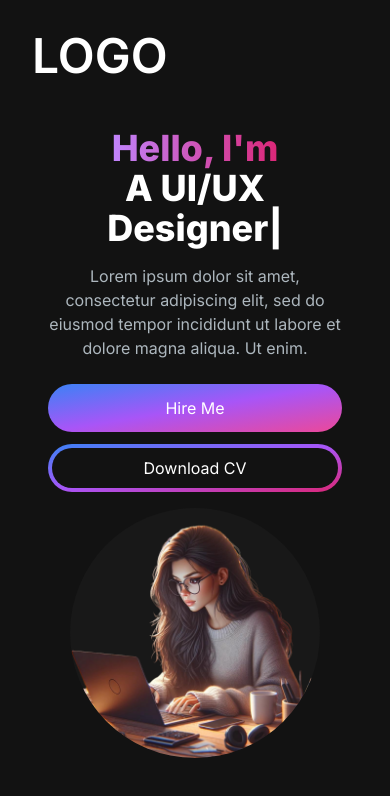
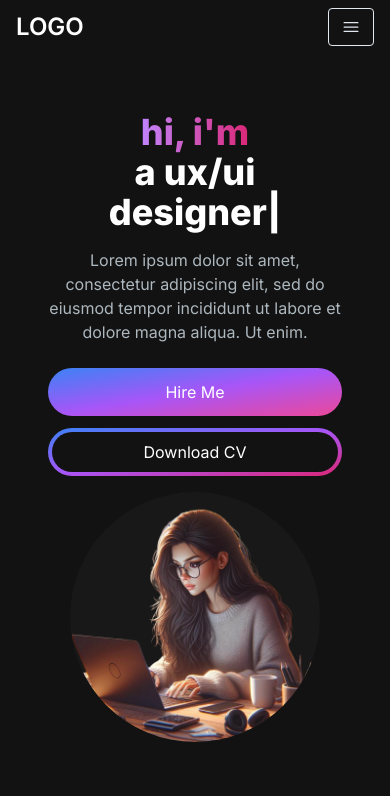
Before and after one commit to delabahmani/portfolio, a Next.js app: page / in a window 390 px wide. Shown: the top 796 px of the page. Built offline with nearby package versions, Linux system fonts and the light colour scheme.

Commit message:
Added navbar components

```diff
--- a/package.json
+++ b/package.json
@@ -9,6 +9,7 @@
     "lint": "next lint"
   },
   "dependencies": {
+    "@heroicons/react": "^2.1.1",
     "next": "14.1.0",
     "react": "^18",
     "react-dom": "^18",
--- a/src/app/layout.tsx
+++ b/src/app/layout.tsx
@@ -1,7 +1,7 @@
 import type { Metadata } from "next";
 import { Inter } from "next/font/google";
 import "./globals.css";
-import Background from "@/components/Background";
+
 
 const inter = Inter({ subsets: ["latin"] });
 
--- a/src/app/page.tsx
+++ b/src/app/page.tsx
@@ -7,7 +7,7 @@
   return (
     <main className="flex min-h-screen flex-col bg-[#121212]">
       <Navbar />
-      <div className="container mx-auto px-12 py-4">
+      <div className="container mt-24 mx-auto px-12 py-4">
       <HeroSection />
       </div>
     </main>
--- /dev/null
+++ b/src/components/MenuOverlay.tsx
@@ -0,0 +1,25 @@
+import React from "react";
+import NavLink from "./NavLink";
+
+interface Link {
+  title: string;
+  path: string;
+}
+
+type Props = {
+  links: Link[];
+};
+
+const MenuOverlay = ({ links }: Props) => {
+  return (
+    <ul className="flex flex-col py-4 items-center">
+      {links.map((link, index) => (
+        <li key={index}>
+          <NavLink href={link.path} title={link.title} />
+        </li>
+      ))}
+    </ul>
+  );
+};
+
+export default MenuOverlay;
--- a/src/components/Navbar.tsx
+++ b/src/components/Navbar.tsx
@@ -1,42 +1,59 @@
-import React from "react";
+"use client";
+import React, { useState } from "react";
 import Link from "next/link";
 import NavLink from "./NavLink";
-
+import { Bars3Icon, XMarkIcon } from "@heroicons/react/24/solid";
+import MenuOverlay from "./MenuOverlay";
 
 const navLinks = [
   {
-    title:"about",
+    title: "about",
     path: "#about",
   },
   {
-    title:"projects",
+    title: "projects",
     path: "#projects",
   },
   {
-    title:"contact",
+    title: "contact",
     path: "#contact",
   },
-]
+];
 
 const Navbar = () => {
+  const [navbarOpen, setNavbarOpen] = useState(false);
+
   return (
-    <nav>
-      <div className="flex flex-wrap items-center justify-between mx-auto p-8">
-        <Link href={"/"} className="text-5xl text-white font-semibold">
+    <nav className="fixed top-0 left-0 right-0 z-10 bg-[#121212] bg-opacity-100">
+      <div className="flex flex-wrap items-center justify-between mx-auto px-4 py-2">
+        <Link
+          href={"/"}
+          className="text-2xl md:text-5xl text-white font-semibold"
+        >
           LOGO
         </Link>
-        <div className="menu block md:w-auto" id="navbar">
-          <ul>
-            {
-              navLinks.map((link, index) => (
-                <li key={index}>
-                  <NavLink href={link.path}>{link.title}</NavLink>
-                </li>
-              ))
-            }
+        <div className="mobile-menu block md:hidden">
+          {!navbarOpen ? (
+            <button onClick={() => setNavbarOpen(true)} className=" flex items-center px-3 py-2 border rounded border-slate-200 text-slate-200 hover:text-white hover:border-white">
+              <Bars3Icon className="h-5 w-5" />
+            </button>
+          ) : (
+            <button onClick={() => setNavbarOpen(false)} className=" flex items-center px-3 py-2 border rounded border-slate-200 text-slate-200 hover:text-white hover:border-white">
+              <XMarkIcon className="h-5 w-5" />
+            </button>
+          )}
+        </div>
+        <div className="menu hidden md:block md:w-auto" id="navbar">
+          <ul className="flex p-4 md:p-0 md:flex-row md:space-x-8 mt-0">
+            {navLinks.map((link, index) => (
+              <li key={index}>
+                <NavLink href={link.path} title={link.title} />
+              </li>
+            ))}
           </ul>
         </div>
       </div>
+      {navbarOpen ? <MenuOverlay links={navLinks}/> : null}
     </nav>
   );
 };
--- a/src/components/home/HeroSection.tsx
+++ b/src/components/home/HeroSection.tsx
@@ -10,16 +10,16 @@
         <div className="col-span-7 place-self-center text-center sm:text-left">
           <h1 className="text-white mb-4 text-4xl sm:text-5xl lg:text-6xl font-extrabold">
             <span className="text-transparent bg-clip-text bg-gradient-to-r from-purple-400 to-pink-600">
-              Hello, I&apos;m{" "}
+              hi, i&apos;m{" "}
             </span>
             <br />
             <TypeAnimation
               sequence={[
-                "Dela",
+                "dela",
                 1000,
-                "A Front End Developer",
+                "a front end developer",
                 1000,
-                "A UI/UX Designer",
+                "a ux/ui designer",
                 1000,
               ]}
               wrapper="span"
```
Also changed, not shown: 1 other file (tests, documents, lock files or other folders).
